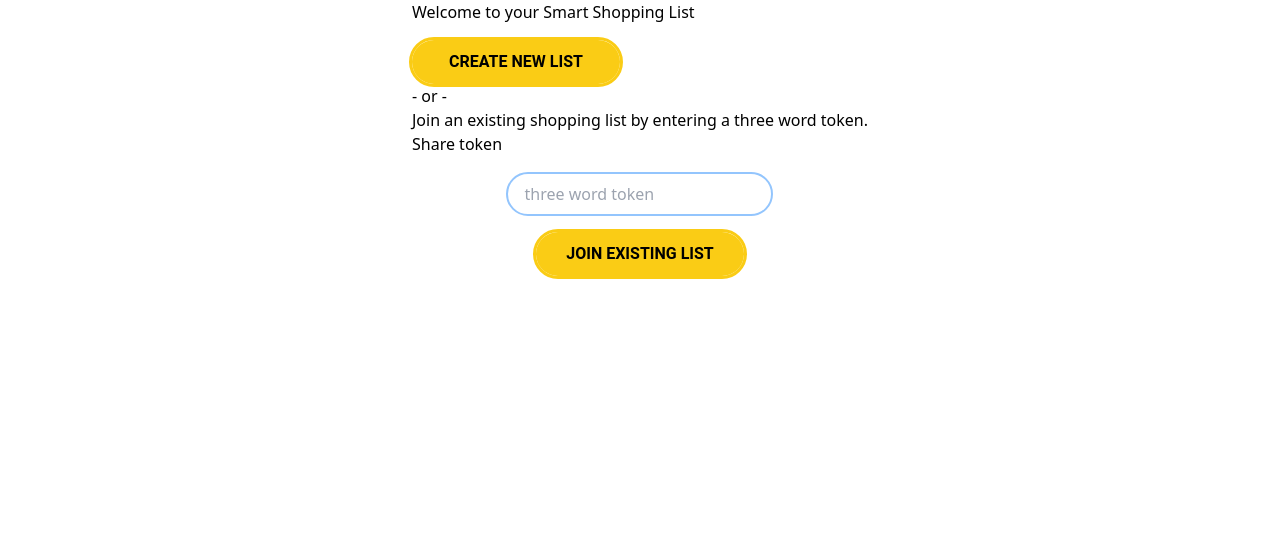
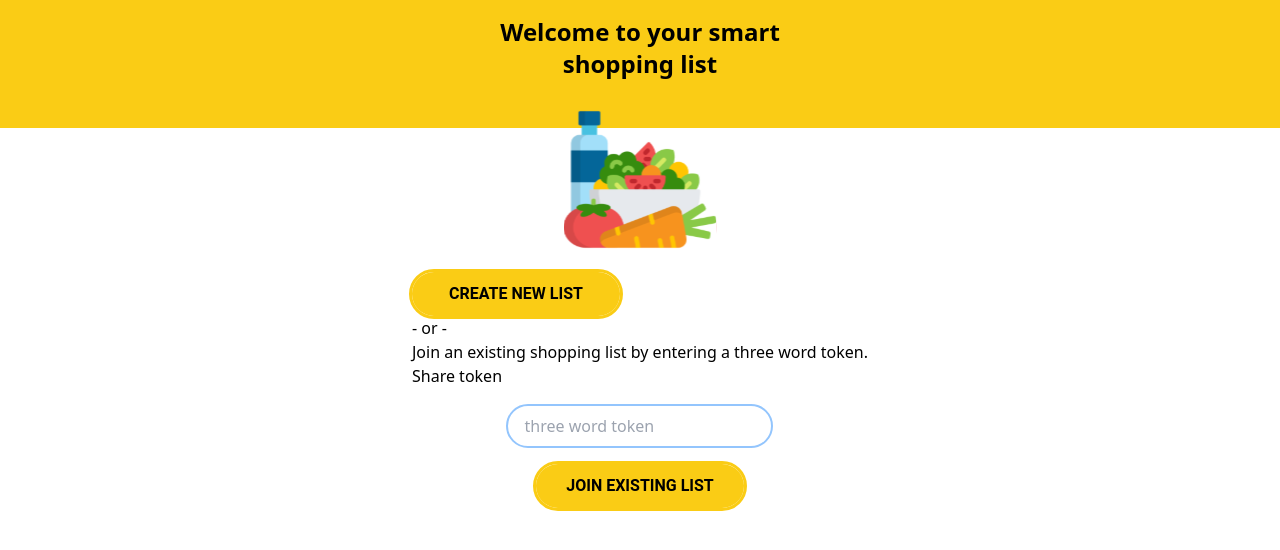
Before and after one commit to the-collab-lab/tcl-44-smart-shopping-list-1, a React (Create React App) app: page / in a window 1280 px wide. Shown: the top 550 px of the page. Built offline with nearby package versions, Linux system fonts and the light colour scheme.

Commit message:
add the header in all pages * style the header differently in the home page

```diff
--- a/src/components/Header.js
+++ b/src/components/Header.js
@@ -1,8 +1,24 @@
-const Header = ({ title, imageSrc }) => {
+const Header = ({ title, imageSrc, isHome }) => {
+  let headerStyles;
+  let titleStyles;
+  if (isHome) {
+    headerStyles = 'bg-yellow-400 w-full text-center relative h-32 mb-32';
+    titleStyles = ' font-bold text-2xl w-1/4 mx-auto mt-4';
+  } else {
+    headerStyles = 'bg-yellow-400 w-full flex justify-center';
+    titleStyles = 'font-bold text-2xl mt-4 mr-4';
+  }
+
   return (
-    <header className="bg-yellow-400 w-full flex justify-center">
-      <h1 className="font-bold text-lg mt-4 mr-4">{title}</h1>
-      <img src={imageSrc} alt="bag-brand" />
+    <header className={headerStyles}>
+      <h1 className={titleStyles}>{title}</h1>
+      <img
+        className={
+          isHome ? 'absolute inset-x-1/2 -translate-x-1/2 -bottom-32 ' : ''
+        }
+        src={imageSrc}
+        alt="bag-brand"
+      />
     </header>
   );
 };
--- a/src/components/Home.js
+++ b/src/components/Home.js
@@ -1,8 +1,13 @@
 import { getToken } from '@the-collab-lab/shopping-list-utils';
 import { useNavigate, Navigate } from 'react-router-dom';
+//components
 import ShareTokenForm from './ShareTokenForm';
+import Button from '../components/Button';
+import Header from './Header';
+//hooks
 import useToken from '../hooks/useToken';
-import Button from '../components/Button';
+//images
+import bag from '../assets/images/bag.svg';
 
 const Home = () => {
   let navigate = useNavigate();
@@ -22,14 +27,24 @@ const Home = () => {
   }
 
   return (
-    <section>
-      <h1>Welcome to your Smart Shopping List</h1>
-      <Button createToken={createToken} text="Create new List" width={'w-52'} />
-      <p>- or -</p>
-      <p>Join an existing shopping list by entering a three word token.</p>
+    <>
+      <Header
+        title={'Welcome to your smart shopping list'}
+        imageSrc={bag}
+        isHome={true}
+      />
+      <section>
+        <Button
+          createToken={createToken}
+          text="Create new List"
+          width={'w-52'}
+        />
+        <p>- or -</p>
+        <p>Join an existing shopping list by entering a three word token.</p>
 
-      <ShareTokenForm setToken={setToken} />
-    </section>
+        <ShareTokenForm setToken={setToken} />
+      </section>
+    </>
   );
 };
 
--- a/src/components/List.js
+++ b/src/components/List.js
@@ -1,9 +1,14 @@
+import { useState } from 'react';
 import { Navigate } from 'react-router-dom';
+//components
 import ListItem from './ListItem';
-import useFetchItems from '../hooks/useFetchItems';
 import WelcomingPrompt from './WelcomingPrompt';
 import Search from './Search';
-import { useState } from 'react';
+import Header from './Header';
+//hooks
+import useFetchItems from '../hooks/useFetchItems';
+//images
+import bag from '../assets/images/bag.svg';
 
 const List = () => {
   const { listeningError, isLoading, data } = useFetchItems();
@@ -15,6 +20,7 @@ const List = () => {
 
   return (
     <>
+      <Header title={'Smart Shopping List'} imageSrc={bag} />
       {listeningError && <p>{listeningError}</p>}
       {isLoading && <p>loading...</p>}
       {data && data.length === 0 && <WelcomingPrompt />}
--- a/src/components/Navbar.js
+++ b/src/components/Navbar.js
@@ -1,6 +1,6 @@
 import { NavLink } from 'react-router-dom';
 import useToken from '../hooks/useToken';
-import {TiShoppingCart, TiPlusOutline} from "react-icons/ti"
+import { TiShoppingCart, TiPlusOutline } from 'react-icons/ti';
 
 const Navbar = () => {
   const { token } = useToken();
@@ -9,13 +9,19 @@ const Navbar = () => {
     return null;
   } else
     return (
-      <nav className="bg-yellow-200 fixed w-full bottom-0">
+      <nav className="bg-yellow-400 fixed w-full bottom-0">
         <ul className="flex justify-center gap-32 py-1 ">
           <li>
-            <NavLink to="/list" className="flex flex-col items-center"><TiShoppingCart className="text-4xl" /><span>List</span></NavLink>
+            <NavLink to="/list" className="flex flex-col items-center">
+              <TiShoppingCart className="text-4xl" />
+              <span>List</span>
+            </NavLink>
           </li>
           <li>
-            <NavLink to="/add-item" className="flex flex-col items-center"><TiPlusOutline className="text-4xl" /><span>Add Item</span></NavLink>
+            <NavLink to="/add-item" className="flex flex-col items-center">
+              <TiPlusOutline className="text-4xl" />
+              <span>Add Item</span>
+            </NavLink>
           </li>
         </ul>
       </nav>
```
